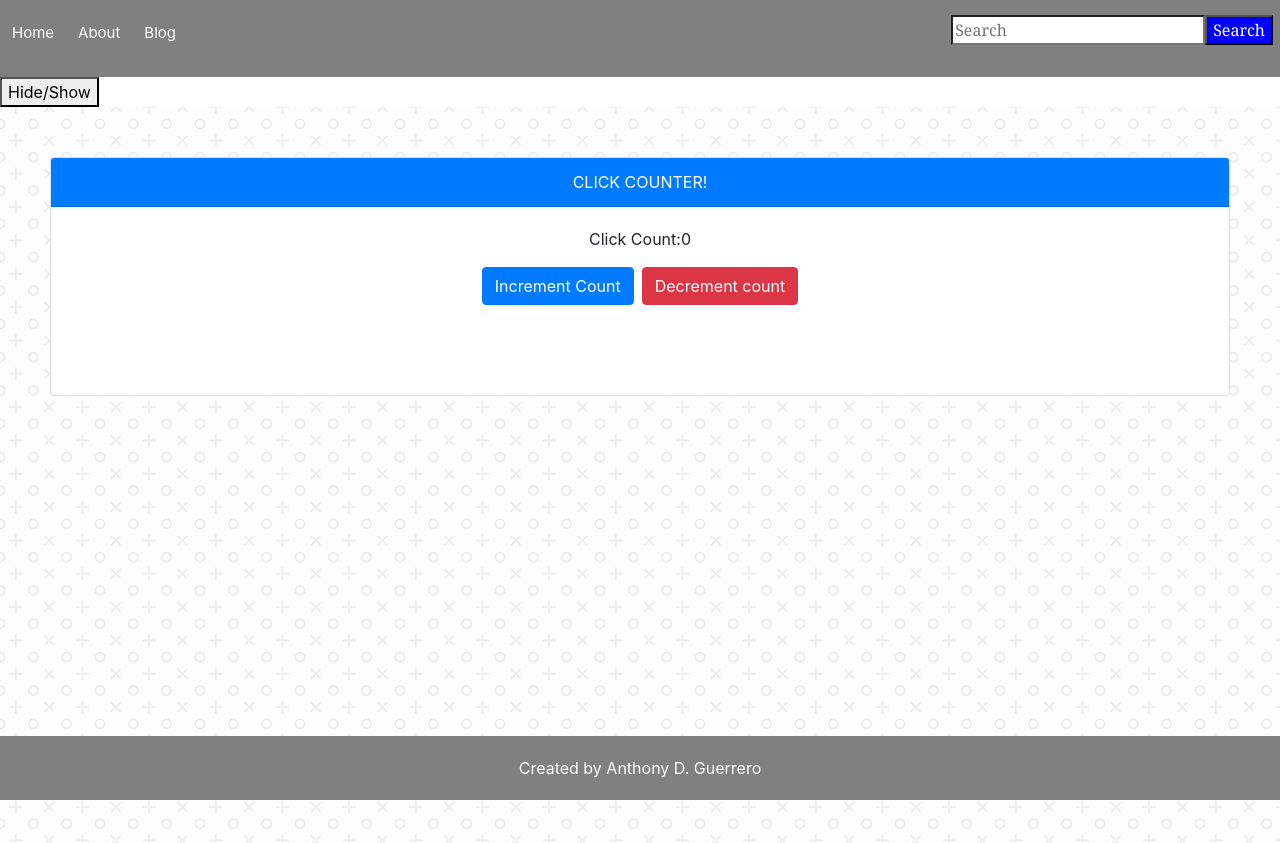
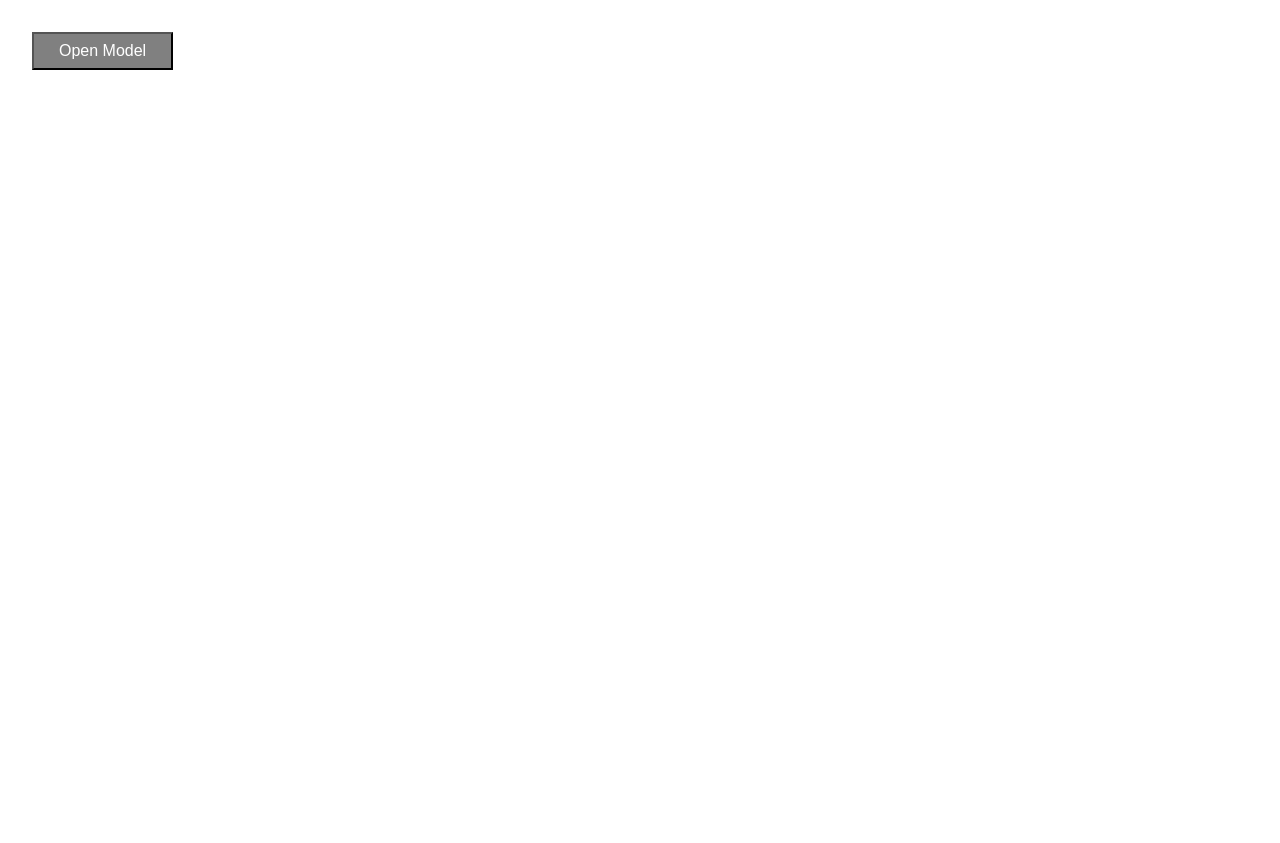
Before and after one commit to Anthony-G89/Project-with-react, a React (Create React App) app: page / in a window 1280 px wide. After the commit the page ends 800 px from the top, so only its background shows below. Built offline with nearby package versions, Linux system fonts and the light colour scheme.

Commit message:
bulding a modal and a function to close the modal

```diff
--- a/src/App.css
+++ b/src/App.css
@@ -3,13 +3,11 @@
 }
 
 .york{
-  color: white;
+  color: red;
   background-color: #253290;
   position: absolute;
-  margin: 0 0 58px;
   padding: 0 8px 0 0;
-  bottom: 37em;
-  right: 80em;
+  left: 111px;
   top: 5em;
 
 }
--- a/src/App.js
+++ b/src/App.js
@@ -1,57 +1,68 @@
-import React from 'react';
-import Home from "./components/Home";
-import About from "./components/About";
-import Blog from "./components/Blog";
-import Clock from "./components/Clock";
-import Footer from "./components/Footer";
-import { BrowserRouter as Router, Route, Link } from "react-router-dom";
+import React, { useState } from 'react';
+// import Home from "./components/Home";
+// import About from "./components/About";
+// import Blog from "./components/Blog";
+// import Clock from "./components/Clock";
+// import Footer from "./components/Footer";
+import Modal from "./components/Modal";
+// import { BrowserRouter as Router, Route, Link } from "react-router-dom";
 import './App.css';
 
-class App extends React.Component {
+function App() {
 
-  buttonTest() {
-    alert("clicked on")
-  }
+
+  const [show, setShow] = useState(false);
+
+  const closeModalHandler = () => setShow(false);
+
+
+  // buttonTest() {
+  //   alert("clicked on")
+  // }
+
+  return (
+
+
+    <div>
+       {show ? <div onClick={closeModalHandler} className="back-drop"></div> : null}
+      <button onClick={() => setShow(true)} className="btnToOpen">Open Model</button>
+      <Modal show={show} close={closeModalHandler} />
+    </div>
+    // <Router>
+
+    // {/* <nav className="navBackground">
+    //   <form className="searchForm" >
+    //     <input type="search" placeholder="Search" aria-label="Search" />
+    //     <button className="searchBtn" type="submit" aria-label="Search button" onClick={this.buttonTest} >Search</button>
+    //   </form>
+    //   <li className="nav-link navlinks"><Link to="/">Home</Link></li>
+    //   <li className="nav-link navlinks"><Link to="/about">About</Link></li>
+    //   <li className="nav-link navlinks"><Link to="/blog">Blog</Link></li>
+    //   <li className="nav-link navlinks"><Link to="/modal">Modal</Link></li>
+    //   <li className="nav-link navlinks"><Link to="clock">Clock</Link></li>
+    // </nav>
+
+    // <Clock >
+    //   <p className="york">Hello New York</p>
+    // </Clock > */}
 
 
 
-  render() {
-
-    return (
 
 
-      <Router>
-        <div >
 
-          <nav className="navBackground">
-            <form className="searchForm" >
-              <input type="search" placeholder="Search" aria-label="Search" />
-              <button className="searchBtn" type="submit" aria-label="Search button" onClick={this.buttonTest} >Search</button>
-            </form>
-            <li className="nav-link navlinks"><Link to="/">Home</Link></li>
-            <li className="nav-link navlinks"><Link to="/about">About</Link></li>
-            <li className="nav-link navlinks"><Link to="/blog">Blog</Link></li>
-            {/* <li className="nav-link navlinks"><Link to="clock">Clock</Link></li> */}
-          </nav>
+    //   <Route exact path="/" component={Home} />
+    //   <Route path="/about" component={About} />
+    //   <Route path="/blog" component={Blog} />
+    //   <Route path="/modal" component={Modal} />
+    //   {/* <Route path="/clock" component={Clock} /> */}
 
-          <Clock >
-            <p className="york">Hello New York</p>
-          </Clock >
+    //   <Route component={Footer} />
+    // </Router>
 
-        </div>
+  );
 
 
-        <Route exact path="/" component={Home} />
-        <Route path="/about" component={About} />
-        <Route path="/blog" component={Blog} />
-        {/* <Route path="/clock" component={Clock} /> */}
-
-        <Route component={Footer} />
-      </Router>
-
-    );
-
-  }
 }
 
 export default App;
--- a/src/components/Clock/index.js
+++ b/src/components/Clock/index.js
@@ -29,7 +29,7 @@
             <div>
 
 
-              {this.state.toggleButton && this.props.children}
+              {this.state.toggleButton&& this.props.children}
               <button onClick={this.handleToggle}>Hide/Show</button>
 
 {/*
--- /dev/null
+++ b/src/components/Modal/index.js
@@ -0,0 +1,40 @@
+import React from "react";
+import "./style.css";
+
+
+
+ const Modal = ({show, close}) =>  {
+
+
+
+
+
+        return (
+            <div className="modal-wrapper" style={{opacity: show ? "1" : "0"}}>
+                <div className="modal-header">
+                    <p>welcome to my first modal</p>
+                    <span onClick={close}  className="closeWindowBtn">X</span>
+                </div>
+
+                <div className="modal-content">
+                    <div className="modal-body">
+                        <h4>Modal</h4>
+                        <p>
+                        Lorem ipsum dolor sit amet, consectetur adipiscing elit. Vestibulum eget justo eu elit accumsan sodales. Duis blandit maximus nisi eu pellentesque. Fusce pharetra quam nec leo auctor, nec varius lorem condimentum. Cras fermentum nulla purus, vel aliquam ante convallis sit amet. Donec commodo leo ante, non tristique magna semper et. Phasellus metus tellus, aliquet in lacus sed, volutpat maximus felis. Duis accumsan molestie sapien, sed gravida arcu iaculis eu. Proin lacinia orci a elit scelerisque, id pretium leo auctor.
+                        </p>
+                    </div>
+                    <div className="modal-footer">
+                        <button onClick={close} className="close-modal-btn">Close</button>
+                    </div>
+
+                </div>
+
+
+            </div>
+        )
+
+
+
+}
+
+export default Modal;
--- /dev/null
+++ b/src/components/Modal/style.css
@@ -0,0 +1,74 @@
+* {
+    margin: 0;
+    padding: 0;
+    box-sizing: border-box;
+}
+
+body {
+    font-family: Arial, Helvetica, sans-serif;
+}
+
+.modal-wrapper {
+    background-color: white;
+     width: 80%;
+     max-width: 800px;
+     margin: 4rem auto;
+}
+
+
+.modal-header {
+    background-color: #5a5a5a;
+    color: white;
+    font-family: Georgia, 'Times New Roman', Times, serif;
+    font-weight: bold;
+    font-size: large;
+    text-transform: uppercase;
+}
+
+
+
+.modal-header  span {
+    cursor: pointer;
+    color: red;
+}
+
+.modal-body h4 {
+    color: orange;
+    font-weight: bold;
+}
+
+.modal-body p {
+    background-color: lightgray;
+    padding: 3px 0 2px 4px;
+}
+
+
+.modal-footer {
+    border: none;
+
+
+
+}
+.close-modal-btn {
+    background-color: orange;
+    color: white;
+    padding: 5px 26px;
+    border: none;
+    outline: none;
+}
+
+.btnToOpen {
+    background-color: gray;
+    color: white;
+    padding: 5px 25px;
+    margin: 2rem;
+}
+
+
+.back-drop {
+    background-color: lightslategray;
+    height: 100%;
+    /* position: fixed;
+    transition: all 1.3s;
+    width: 100%; */
+}
```
